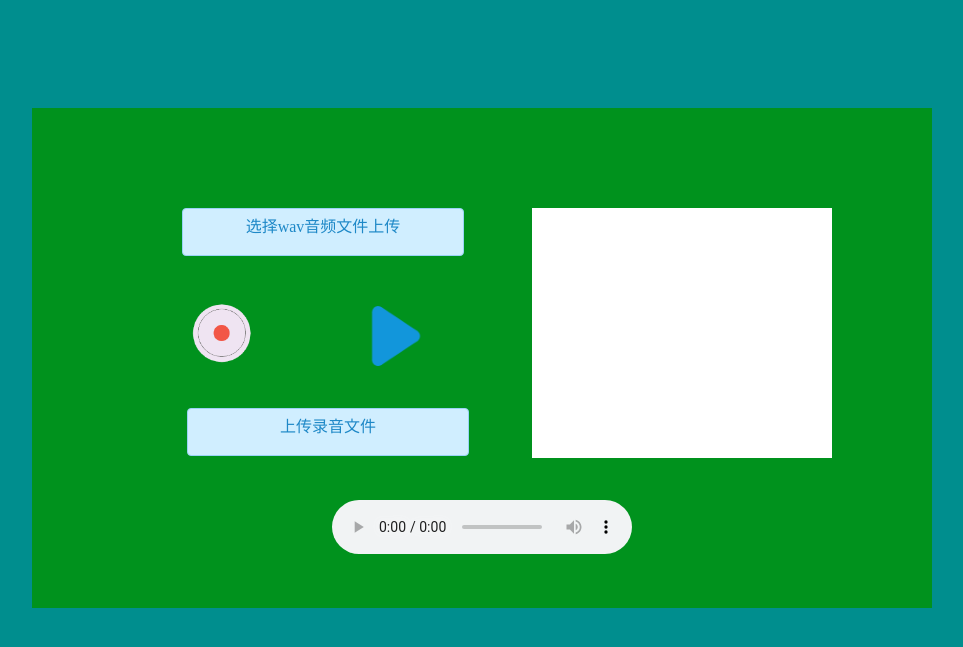
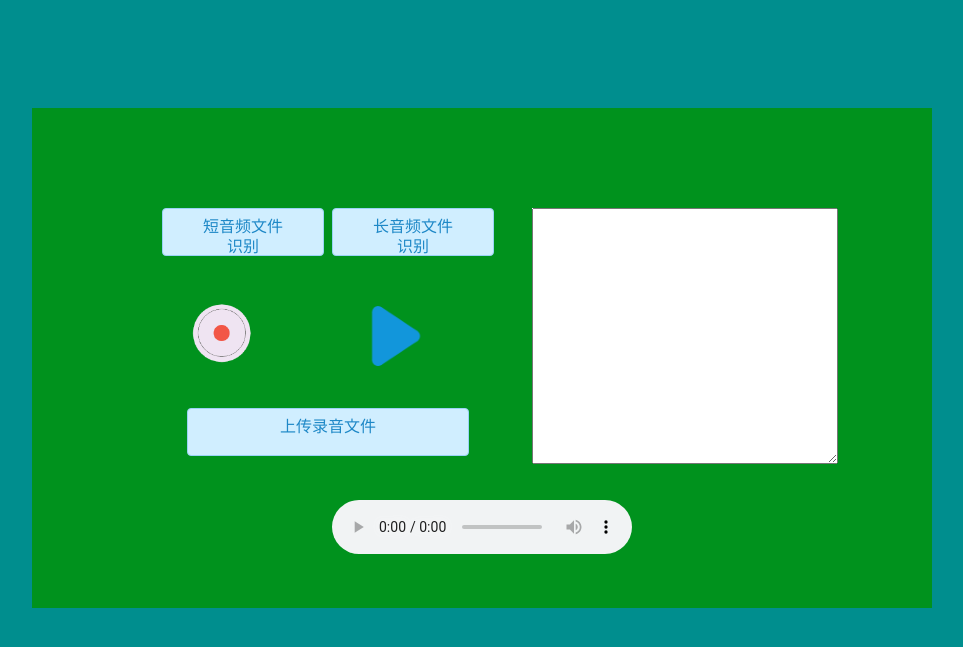
Before and after one commit to yeyupiaoling/PaddlePaddle-DeepSpeech, a Flask app: page / in a window 1280 px wide. Shown: the top 647 px of the page, without its empty margins (158-1121 px from the left). Run offline with Flask 2, Linux system fonts and the light colour scheme; parts of the project's set-up code (start-up, migrations or seed data) failed here and were passed over.

Commit message:
服务支持长语音识别

```diff
--- a/infer_server.py
+++ b/infer_server.py
@@ -1,6 +1,7 @@
 import argparse
 import functools
 import os
+import sys
 import time
 
 from flask import request, Flask, render_template
@@ -8,6 +9,7 @@ from flask_cors import CORS
 
 from data_utils.audio_process import AudioInferProcess
 from utils.predict import Predictor
+from utils.audio_vad import crop_audio_vad
 from utils.utility import add_arguments, print_arguments
 
 parser = argparse.ArgumentParser(description=__doc__)
@@ -57,9 +59,38 @@ def recognition():
             score, text = predictor.predict(audio_path=file_path)
             end = time.time()
             print("识别时间：%dms，识别结果：%s， 得分: %f" % (round((end - start) * 1000), text, score))
-            result = str({"code": 0, "msg": "success", "result": text, "score": score}).replace("'", '"')
+            result = str({"code": 0, "msg": "success", "result": text, "score": round(score, 3)}).replace("'", '"')
             return result
         except:
+            return str({"error": 1, "msg": "audio read fail!"})
+    return str({"error": 3, "msg": "audio is None!"})
+
+
+# 长语音识别接口
+@app.route("/recognition_long_audio", methods=['POST'])
+def recognition_long_audio():
+    f = request.files['audio']
+    if f:
+        # 临时保存路径
+        file_path = os.path.join(args.save_path, f.filename)
+        f.save(file_path)
+        try:
+            start = time.time()
+            # 分割长音频
+            audios_path = crop_audio_vad(file_path)
+            texts = ''
+            scores = []
+            # 执行识别
+            for i, audio_path in enumerate(audios_path):
+                score, text = predictor.predict(audio_path=audio_path)
+                texts = texts + '，' + text
+                scores.append(score)
+            end = time.time()
+            print("识别时间：%dms，识别结果：%s， 得分: %f" % (round((end - start) * 1000), texts, sum(scores) / len(scores)))
+            result = str({"code": 0, "msg": "success", "result": texts, "score": round(float(sum(scores) / len(scores)), 3)}).replace("'", '"')
+            return result
+        except Exception as e:
+            print(e, file=sys.stderr)
             return str({"error": 1, "msg": "audio read fail!"})
     return str({"error": 3, "msg": "audio is None!"})
 
--- a/static/index.css
+++ b/static/index.css
@@ -26,10 +26,25 @@ body {
     position: absolute;
 }
 
+#result_p{
+    width: 300px;
+    height: 250px;
+}
+
 
 #upload {
+    width: 80px;
+    height: 30px;
     top: 100px;
-    left: 150px;
+    left: 130px;
+    position: absolute;
+}
+
+#upload_long {
+    width: 80px;
+    height: 30px;
+    top: 100px;
+    left: 300px;
     position: absolute;
 }
 
@@ -53,12 +68,12 @@ body {
     text-decoration: none;
     text-indent: 0;
     line-height: 20px;
-    width: 200px;
-    height: 30px;
 }
 
 #upload_recod_btn {
     top: 290px;
+    width: 200px;
+    height: 30px;
     left: 155px;
     margin-top: 10px;
     position: absolute;
--- a/templates/index.html
+++ b/templates/index.html
@@ -9,14 +9,15 @@
 <body>
 <div id="content">
     <div>
-        <a id="upload" onclick="uploadFile()" class="file">选择wav音频文件上传</a>
+        <a id="upload" onclick="uploadAudioFile()" class="file">短音频文件识别</a>
+        <a id="upload_long" onclick="uploadLongAudioFile()" class="file">长音频文件识别</a>
         <img id="record_btn" onclick="record()" src="record.png" alt="录音"/>
         <img id="play_btn" onclick="play()" src="player.png" alt="播放"/>
         <a onclick="uploadRecordAudio()" class="file" id="upload_recod_btn">上传录音文件</a>
     </div>
 
     <div id="result">
-        <p id="result_p"></p>
+        <textarea id="result_p"></textarea>
     </div>
 
     <div id="player">
@@ -24,8 +25,6 @@
     </div>
 </div>
 <script>
-    // 需要修改为服务器的地址
-    url = location.origin + "/recognition"
     var is_recording = false;
     var is_playing = false;
     var recorder;
@@ -82,7 +81,7 @@
     }
 
     function uploadRecordAudio() {
-        recorder.upload(url, function (state, e) {
+        recorder.upload(location.origin + "/recognition", function (state, e) {
             switch (state) {
                 case 'uploading':
                     var percentComplete = Math.round(e.loaded * 100 / e.total) + '%';
@@ -102,14 +101,42 @@
         });
     }
 
-    function uploadFile(){
+    function uploadAudioFile(){
         var input = document.createElement("input");
         input.type = "file";
         input.accept = "audio/*";
         input.click();
         input.onchange = function(){
             var file = input.files[0];
-            upload_file(url, file, function (state, e) {
+            upload_file(location.origin + "/recognition", file, function (state, e) {
+                switch (state) {
+                    case 'uploading':
+                        var percentComplete = Math.round(e.loaded * 100 / e.total) + '%';
+                        console.log(percentComplete);
+                        break;
+                    case 'ok':
+                        console.log(e.target.responseText)
+                        document.getElementById('result_p').innerHTML = e.target.responseText
+                        break;
+                    case 'error':
+                        alert("上传失败");
+                        break;
+                    case 'cancel':
+                        alert("上传被取消");
+                        break;
+                }
+            });
+        }
+    }
+
+    function uploadLongAudioFile(){
+        var input = document.createElement("input");
+        input.type = "file";
+        input.accept = "audio/*";
+        input.click();
+        input.onchange = function(){
+            var file = input.files[0];
+            upload_file(location.origin + "/recognition_long_audio", file, function (state, e) {
                 switch (state) {
                     case 'uploading':
                         var percentComplete = Math.round(e.loaded * 100 / e.total) + '%';
```
Also changed, not shown: infer_path.py (+5 -3 lines).
